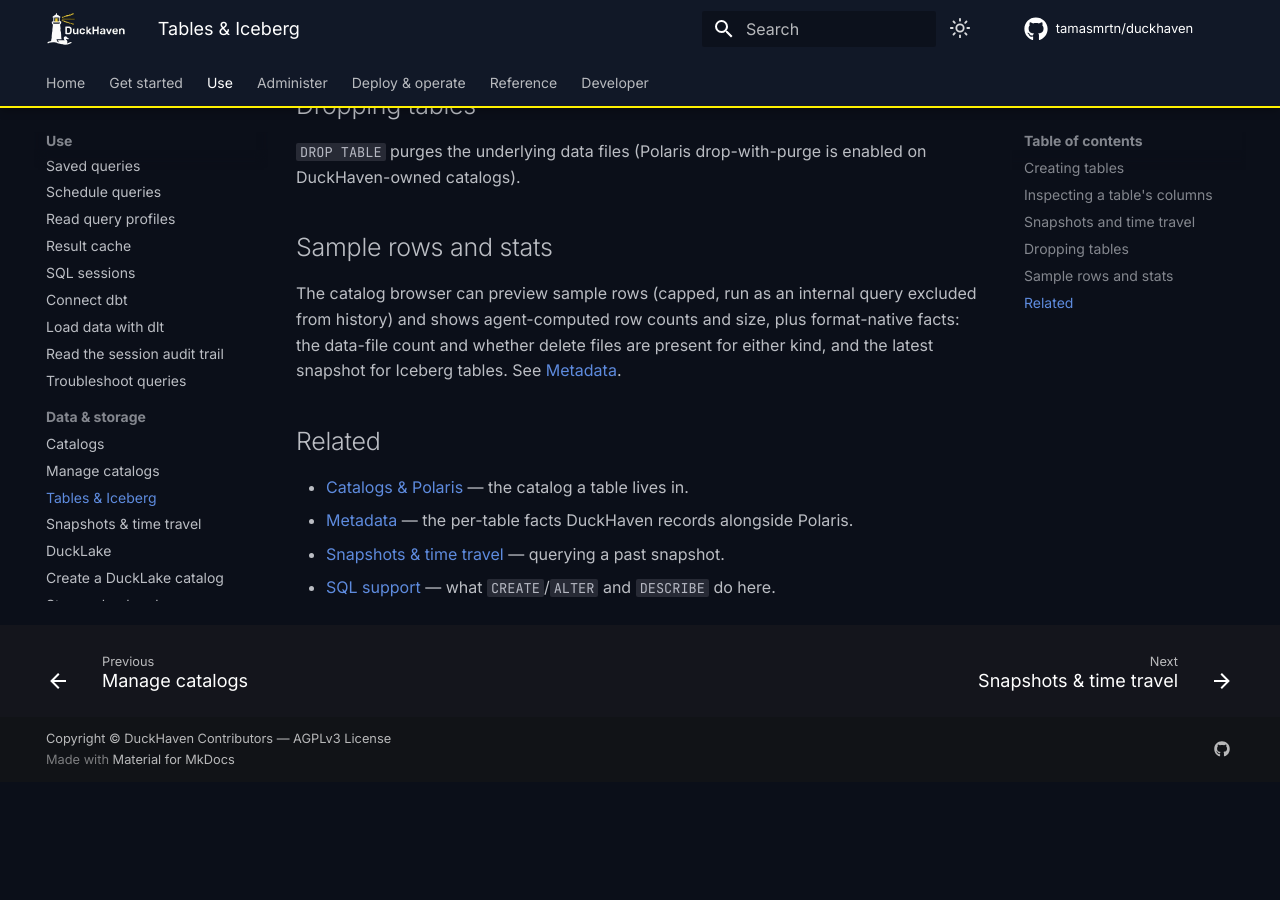
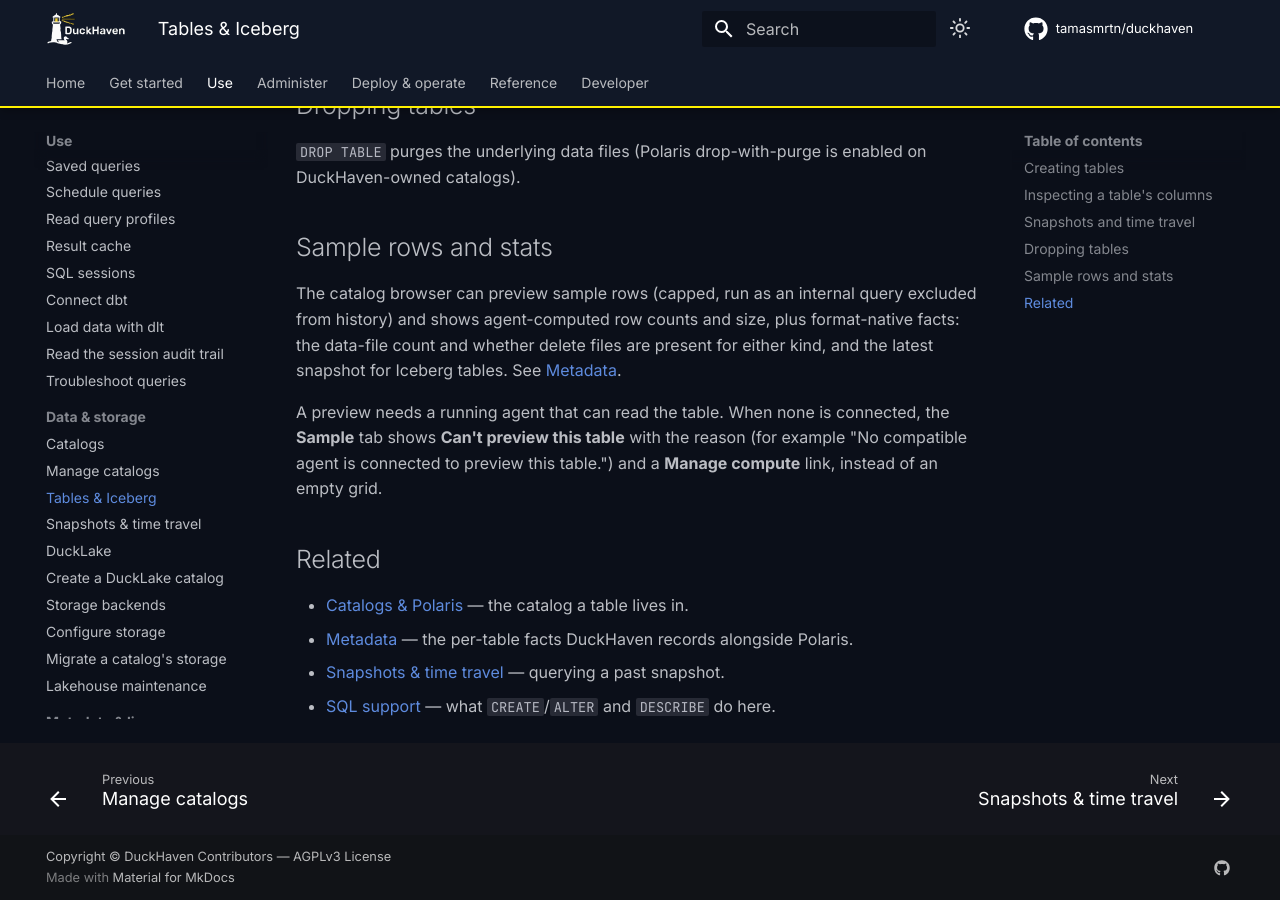
Before and after one commit to tamasmrtn/duckhaven, an MkDocs documentation site: the page built from docs/data/tables.md, in a window 1280 px wide and 900 px high, scrolled down 1193 px. Built offline with MkDocs 1.6.1 and Material for MkDocs 9.7.7, drawn with Linux system fonts in a browser that asks for light colours; comment, search, counter and statistics services are not loaded; before the commit the page ends 1975 px from its top, so only the background shows below that.

Commit message:
docs(data): say what the sample tab shows when no agent is connected
Signed-off-by: tmrtn <martontam@gmail.com>

```diff
--- a/docs/data/tables.md
+++ b/docs/data/tables.md
@@ -52,6 +52,10 @@
 are present for either kind, and the latest snapshot for Iceberg tables.
 See [Metadata](../metadata/table-metadata.md).
 
+A preview needs a running agent that can read the table. When none is connected, the **Sample** tab shows
+**Can't preview this table** with the reason (for example "No compatible agent is connected to preview this table.")
+and a **Manage compute** link, instead of an empty grid.
+
 ## Related
 
 - [Catalogs & Polaris](catalogs.md) — the catalog a table lives in.
```
